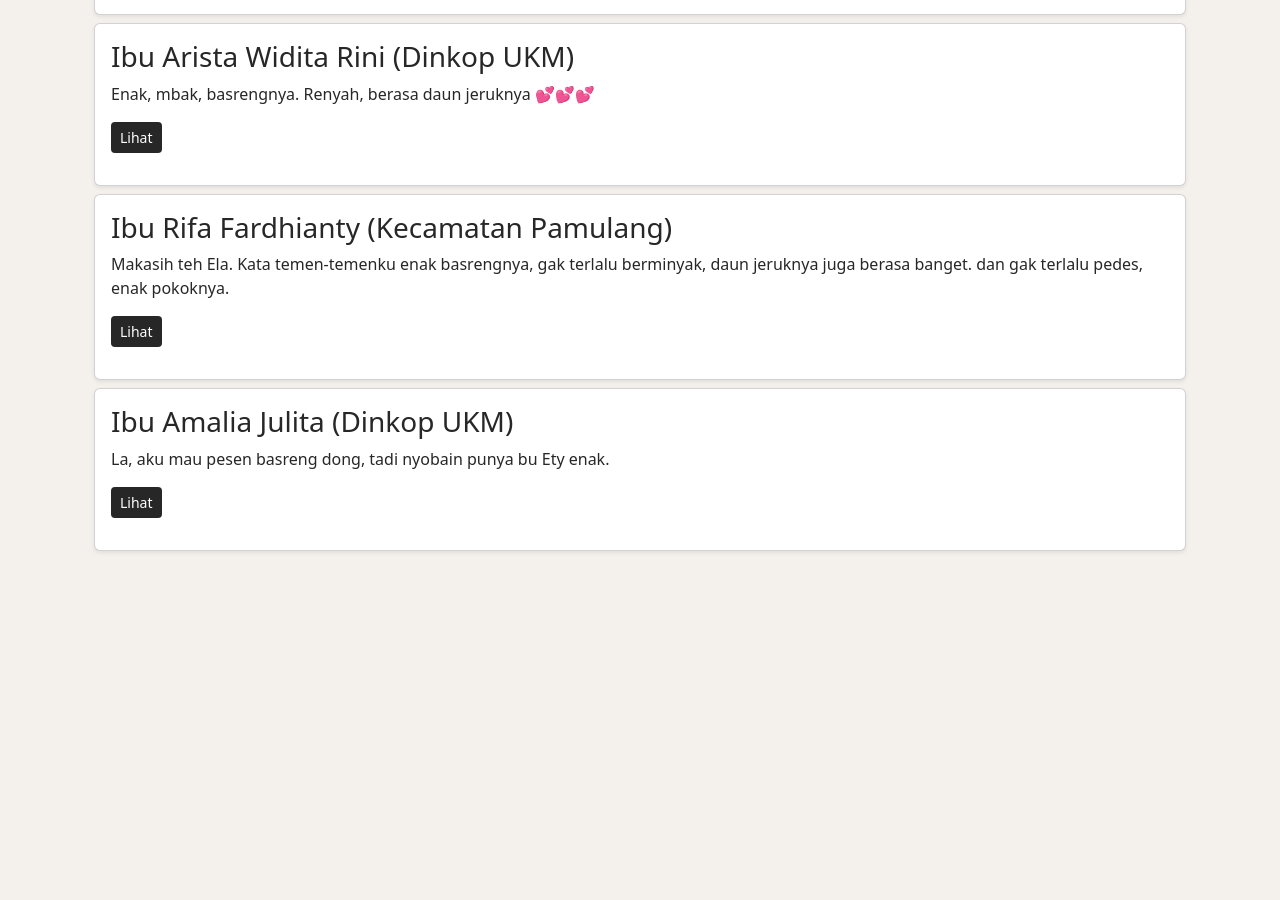
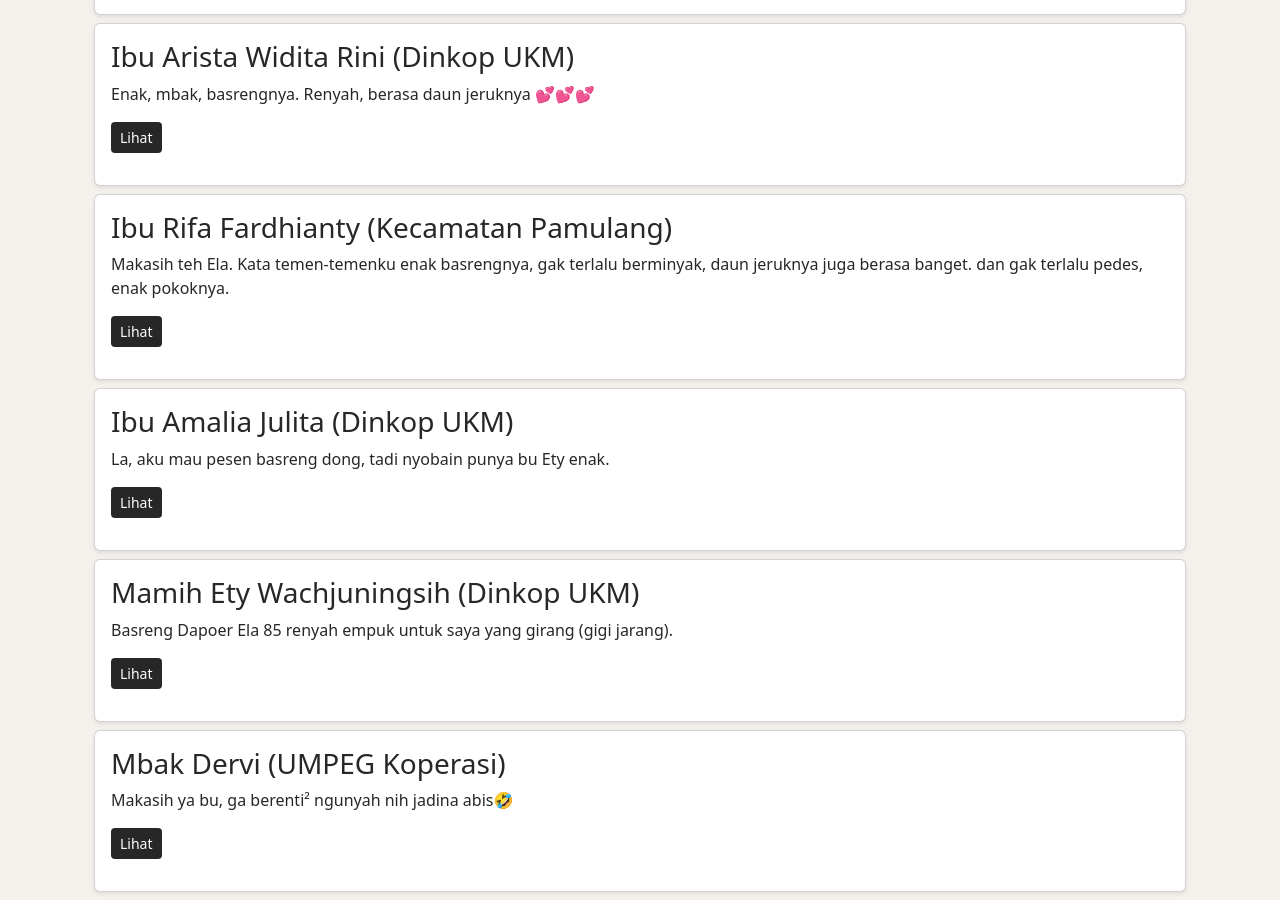
Before and after one commit to dapoerela85/dapoerela85.github.io, a Jekyll site: the page built from testimonials/index.html, in a window 1280 px wide and 900 px high, scrolled down 773 px. Built offline with Jekyll 4.4.1, drawn with Linux system fonts in a browser that asks for light colours; nearby versions of some CDN libraries; comment, search, counter and statistics services are not loaded; before the commit the page ends 1332 px from its top, so only the background shows below that.

Commit message:
Update testimonials.yml

```diff
--- a/_data/testimonials.yml
+++ b/_data/testimonials.yml
@@ -23,3 +23,11 @@ testi:
     jabatan: "Dinkop UKM"
     text: "La, aku mau pesen basreng dong, tadi nyobain punya bu Ety enak."
     img: amalia.jpg
+  - nama: "Mamih Ety Wachjuningsih"
+    jabatan: "Dinkop UKM"
+    text: "Basreng Dapoer Ela 85 renyah empuk untuk saya yang girang (gigi jarang)."
+    img: ety.jpg
+  - nama: "Mbak Dervi"
+    jabatan: "UMPEG Koperasi"
+    text: "Makasih ya bu, ga berenti² ngunyah nih jadina abis🤣"
+    img: dervi.jpg
```
